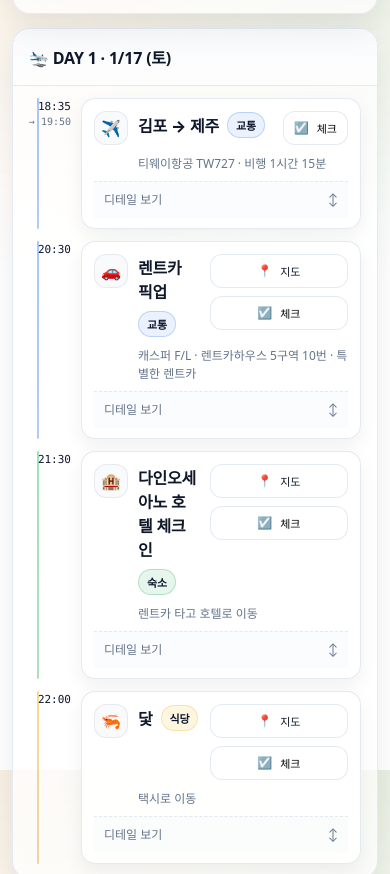
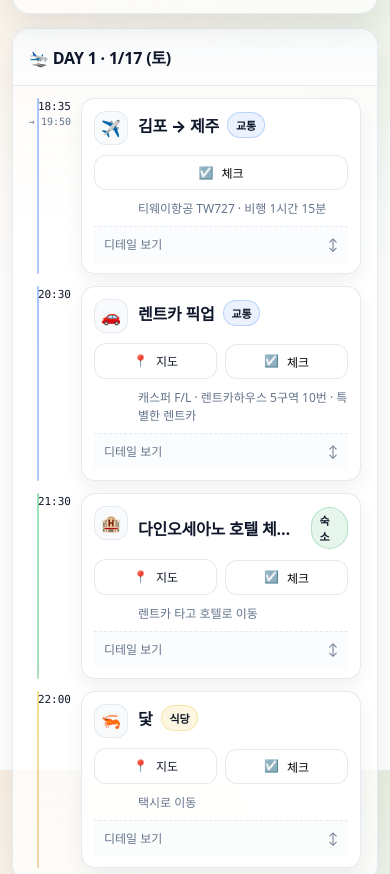
Before and after one commit to soyeonschool/JEJU, a plain HTML site: page index.html in a window 390 px wide. Shown: the part 918-1792 px from the top of the page. Drawn offline with Linux system fonts and the light colour scheme.

Commit message:
index.html

```diff
--- a/index.html
+++ b/index.html
@@ -417,19 +417,39 @@
         margin-top:2px;
       }
 
-      /* ✅ 버튼: 아이콘 버튼 + 자동 줄바꿈 */
-      .rightBtns{
-        flex-wrap:wrap;
-        gap:8px;
-        justify-content:flex-end;
+        /* ✅ 헤더를 "제목줄" + "버튼줄" 로 쪼개기 */
+        .headRow{
+          flex-direction: column;
+          align-items: stretch;
+          gap: 10px;
+        }
+
+  /* ✅ 제목은 무조건 1줄(ellipsis) */
+        .txt .name{
+          flex-wrap: nowrap;
+        }
+        .txt .name > span:first-child{
+            display:block;
+            min-width:0;
+            overflow:hidden;
+            text-overflow:ellipsis;
+            white-space:nowrap;
+        }
+
+  /* ✅ 버튼은 둘째줄: [지도][체크] 반반 / 체크만이면 1개 꽉 차고 가운데 */
+        .rightBtns{
+            width:100%;
+            display:flex;
+            gap:8px;
+        }
+        .rightBtns .mini{
+            flex:1 1 0;
+            justify-content:center;
+        }
+        .rightBtns.one .mini{
+            flex-basis:100%;
+        }
       }
-      .mini{
-        flex:1 1 48%;
-        justify-content:center;
-        padding:8px 10px;
-        border-radius:12px;
-      }
-      .mini .lbl{font-size:11px}
 
       /* ✅ 디테일 가운데 공백 줄이기 */
       details{padding:8px 10px 10px}
@@ -954,7 +974,7 @@
                 </div>
               </div>
 
-              <div class="rightBtns">
+              <div class="rightBtns ${hasAddress ? "two" : "one"}">
                 ${mapBtnHTML}
                 <button class="mini ${isDone ? "done":""}" data-act="done" type="button" title="완료 체크">
                   <span class="ico">${doneIcon}</span><span class="lbl">${doneLabel}</span>
```
